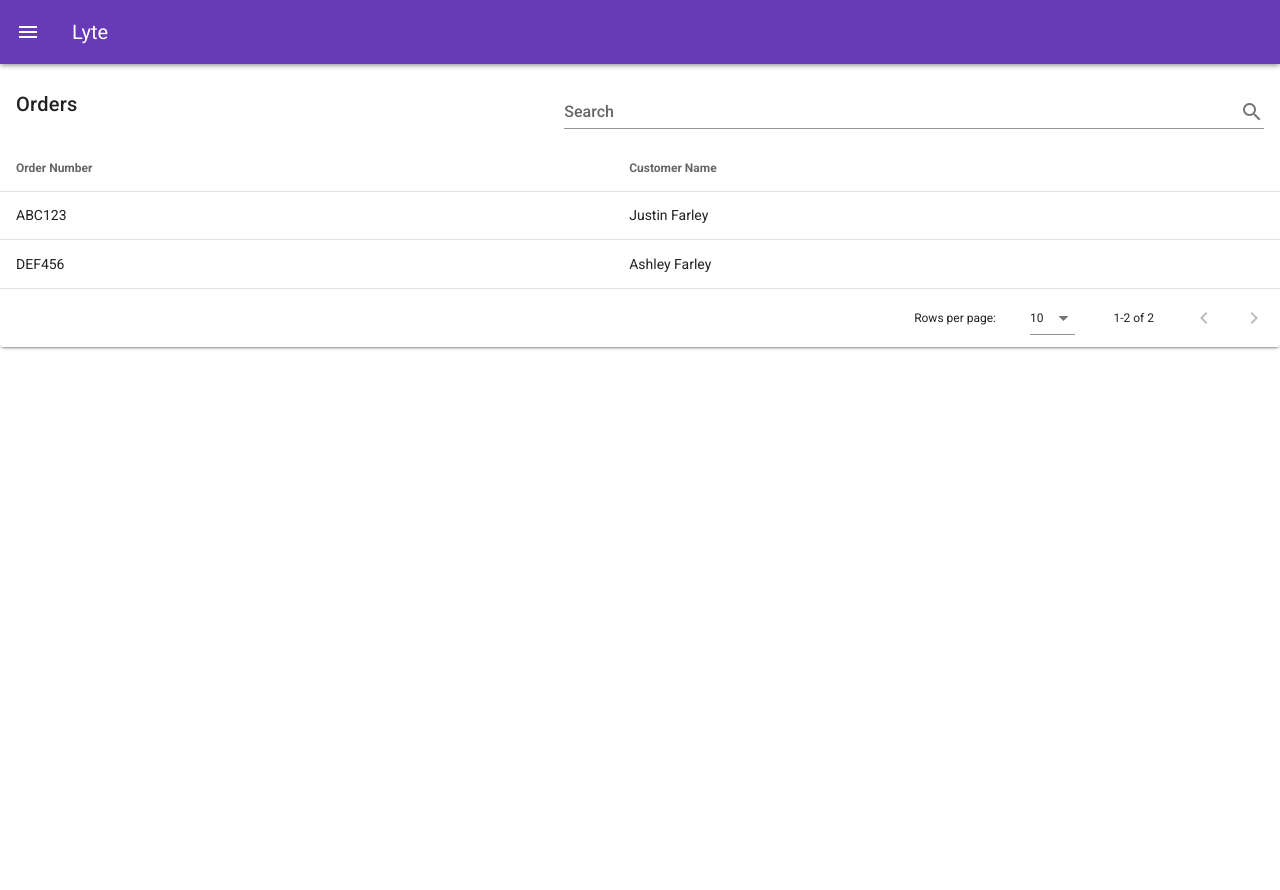
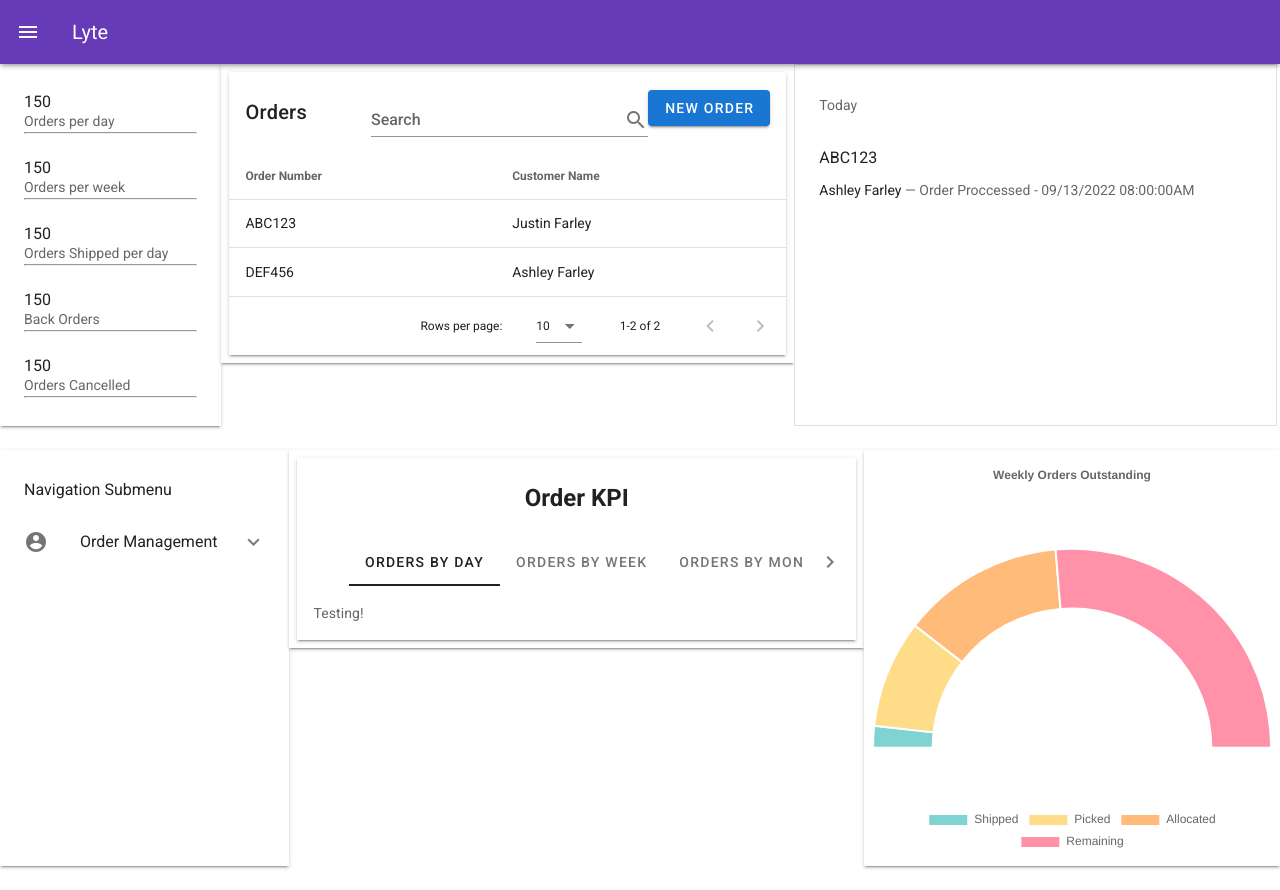
Before and after one commit to jffy0220/Lyte-UI, a Vue app in the folder lyte-ui/: page / in a window 1280 px wide. Before the commit the page ends 800 px from the top, so only its background shows below. Built offline with nearby package versions, Linux system fonts and the light colour scheme.

Commit message:
Basic Order Page Info INIT

```diff
--- a/lyte-ui/package.json
+++ b/lyte-ui/package.json
@@ -8,8 +8,11 @@
     "lint": "vue-cli-service lint"
   },
   "dependencies": {
+    "chart.js": "^3.9.1",
     "core-js": "^3.8.3",
     "vue": "^2.6.14",
+    "vue-chart-3": "^2.1.2",
+    "vue-chartjs": "^4.1.1",
     "vuetify": "^2.6.0"
   },
   "devDependencies": {
--- a/lyte-ui/src/App.vue
+++ b/lyte-ui/src/App.vue
@@ -40,16 +40,43 @@
     </v-navigation-drawer>
 
     <v-main>
-      <order-table />
+
+      <v-card class="d-flex mb-6" flat tile>
+        <v-card class="pa-2" tile outline>
+          <order-metric-list />
+        </v-card>
+        <v-card class="pa-2 align-self-start" outline tile>
+          <order-table />
+        </v-card>
+        <v-card class="pa-2" outlined tile>
+          <order-chat-widget />
+        </v-card>
+      </v-card>
+      <v-card class="d-flex mb-6" flat tile>
+        <v-card class="pa-2" tile outline>
+          <order-navigation-menu />
+        </v-card>
+        <v-card class="pa-2 align-self-start" outline tile>
+          <order-basic-metric-widget />
+        </v-card>
+        <v-card class="pa-2" tile outline>
+          <order-processing-widget />
+        </v-card>
+      </v-card>
     </v-main>
   </v-app>
 </template>
 
 <script>
+import OrderBasicMetricWidget from './components/Orders/Order-Basic-Metric-Widget.vue';
+import OrderMetricList from './components/Orders/Order-Metric-List.vue';
+import OrderNavigationMenu from './components/Orders/Order-Navigation-Menu.vue';
 import OrderTable from './components/Orders/Order-Table.vue';
+import OrderChatWidget from './components/Orders/OrderChatWidget.vue';
+import OrderProcessingWidget from './components/Orders/OrderProcessingWidget.vue';
 
 export default {
-  components: { OrderTable },
+  components: { OrderTable, OrderMetricList, OrderNavigationMenu, OrderChatWidget, OrderBasicMetricWidget, OrderProcessingWidget },
   name: 'App',
   data: () => ({
     drawer: false,
--- /dev/null
+++ b/lyte-ui/src/components/Orders/Order-Basic-Metric-Widget.vue
@@ -0,0 +1,43 @@
+<template>
+    <v-card>
+        <v-card-title class="text-center justify-center py-6">
+            <h5 class="font-weight-bold text-h5">Order KPI</h5>
+        </v-card-title>
+
+        <v-tabs
+            v-model="tab"
+            background-color="transparent"
+            color="non-tab"
+            grow
+        >
+            <v-tab v-for="item in items" :key="item">
+                {{ item }}
+            </v-tab>
+
+            <v-tabs-items v-model="tab">
+                <v-tab-item v-for="item in items" :key="item">
+                    <v-card color="basil" flat>
+                        <v-card-text>{{ text }}</v-card-text>
+                    </v-card>
+                </v-tab-item>
+            </v-tabs-items>
+        </v-tabs>
+    </v-card>
+</template>
+
+<script>
+export default {
+    name: 'OrderBasicMetricWidget',
+    data: () => ({
+        tab: null,
+        items: [ 'Orders by Day', 'Orders by Week', 'Orders by Month', 'Order Fulfillment Rate'],
+        text: 'Testing!'
+    })
+}
+</script>
+
+<style scoped>
+.non-tab {
+    background-color: #fffbe6 !important;
+}
+</style>
--- /dev/null
+++ b/lyte-ui/src/components/Orders/Order-Metric-List.vue
@@ -0,0 +1,58 @@
+<template>
+    <div>
+        <v-list>
+            <v-list-item-group>
+                <v-list-item two-line>
+                    <v-list-item-content>
+                        <v-list-item-title>150</v-list-item-title>
+                        <v-list-item-subtitle>Orders per day</v-list-item-subtitle>
+                        <hr>
+                    </v-list-item-content>
+                </v-list-item>
+
+                <v-list-item two-line>
+                    <v-list-item-content>
+                        <v-list-item-title>150</v-list-item-title>
+                        <v-list-item-subtitle>Orders per week</v-list-item-subtitle>
+                        <hr>
+                    </v-list-item-content>
+                </v-list-item>
+
+                <v-list-item two-line>
+                    <v-list-item-content>
+                        <v-list-item-title>150</v-list-item-title>
+                        <v-list-item-subtitle>Orders Shipped per day</v-list-item-subtitle>
+                        <hr>
+                    </v-list-item-content>
+                </v-list-item>
+
+                <v-list-item two-line>
+                    <v-list-item-content>
+                        <v-list-item-title>150</v-list-item-title>
+                        <v-list-item-subtitle>Back Orders</v-list-item-subtitle>
+                        <hr>
+                    </v-list-item-content>
+                </v-list-item>
+
+                <v-list-item two-line>
+                    <v-list-item-content>
+                        <v-list-item-title>150</v-list-item-title>
+                        <v-list-item-subtitle>Orders Cancelled</v-list-item-subtitle>
+                        <hr>
+                    </v-list-item-content>
+                </v-list-item>
+            </v-list-item-group>
+        </v-list>
+    </div>
+</template>
+
+<script>
+
+export default {
+    name: 'OrderMetricList',
+    data: () => ({
+
+    })
+}
+
+</script>
--- /dev/null
+++ b/lyte-ui/src/components/Orders/Order-Navigation-Menu.vue
@@ -0,0 +1,34 @@
+<template>
+    <div>
+        <v-list>
+            <v-list-item>
+                <v-list-item-title>Navigation Submenu</v-list-item-title>
+            </v-list-item>
+
+            <v-list-group :value="false" prepend-icon="mdi-account-circle">
+                <template v-slot:activator>
+                    <v-list-item-title>Order Management</v-list-item-title>
+                </template>
+
+                <v-list-group :value="false" no-action sub-group>
+                    <template v-slot:activator>
+                        <v-list-item-content>
+                            <v-list-item-title>View Order KPI Dashboard</v-list-item-title>
+                        </v-list-item-content>
+                    </template>
+                </v-list-group>
+            </v-list-group>
+        </v-list>
+    </div>
+</template>
+
+<script>
+export default {
+    name: 'OrderNavigationMenu',
+    data: () => ({
+        admins: [
+            ['Management', 'mdi-account-multiple-outline']
+        ]
+    })
+}
+</script>
--- a/lyte-ui/src/components/Orders/Order-Table.vue
+++ b/lyte-ui/src/components/Orders/Order-Table.vue
@@ -10,12 +10,18 @@
             single-line
             hide-details
           ></v-text-field>
+          <v-btn
+            color="primary"
+            dark
+            class="mb-2"
+          >New Order</v-btn>
         </v-card-title>
         <v-data-table
           :headers="headers"
           :items="items"
           :search="search"
-        ></v-data-table>
+        >
+        </v-data-table>
       </v-card>
 </template>
 
--- /dev/null
+++ b/lyte-ui/src/components/Orders/OrderChatWidget.vue
@@ -0,0 +1,32 @@
+<template>
+    <v-list three-line>
+        <template v-for="(item, index) in items">
+            <v-subheader v-if="item.header" :key="item.header" v-text="item.header"></v-subheader>
+            <v-divider v-else-if="item.divider" :key="index" :inset="item.inset"></v-divider>
+            <v-list-item
+                v-else
+                :key="item.title"
+            >
+                <v-list-item-content>
+                    <v-list-item-title v-html="item.title"></v-list-item-title>
+                    <v-list-item-subtitle v-html="item.subtitle"></v-list-item-subtitle>
+                </v-list-item-content>
+            </v-list-item>
+        </template>
+    </v-list>
+</template>
+
+<script>
+export default {
+    name: 'OrderChatWidget',
+    data: () => ({
+        items: [
+            { header: 'Today' },
+            {
+                title: 'ABC123',
+                subtitle: `<span class="text--primary">Ashley Farley</span> &mdash; Order Proccessed - 09/13/2022 08:00:00AM`
+            }
+        ]
+    })
+}
+</script>
--- /dev/null
+++ b/lyte-ui/src/components/Orders/OrderProcessingWidget.vue
@@ -0,0 +1,47 @@
+<template>
+    <div>
+        <Doughnut :chart-data="chartData" :chart-options="chartOptions" />
+    </div>
+
+</template>
+
+<script>
+
+import { Doughnut } from 'vue-chartjs/legacy'
+import { Chart as ChartJS, Title, Tooltip, Legend, CategoryScale, ArcElement } from 'chart.js'
+ChartJS.register(Title, Tooltip, Legend, CategoryScale, ArcElement)
+
+export default {
+    name: 'OrderProcessingWidget',
+    components: { Doughnut },
+    data: () => ({
+        chartData: {
+            labels: [ 'Shipped', 'Picked', 'Allocated', 'Remaining'],
+            datasets: [ {
+                data: [ 2, 10, 15, 30 ], // Shipped, Picked, Allocated, Orders
+                cutout: '70%',
+                circumference: 180,
+                rotation: 270,
+                backgroundColor: [
+                    'rgba(75, 192, 192, 0.7)',
+                    'rgba(255, 206, 86, 0.7)',
+                    'rgba(255, 159, 64, 0.7)',
+                    'rgba(255, 99, 132, 0.7)'
+                ]
+            } ]
+        },
+        chartOptions: {
+            responsive: true,
+            plugins: {
+                legend: {
+                    position: 'bottom'
+                },
+                title: {
+                    display: true,
+                    text: 'Weekly Orders Outstanding'
+                }
+            }
+        }
+    })
+}
+</script>
```
Also changed, not shown: 1 other file (tests, documents, lock files or other folders).
